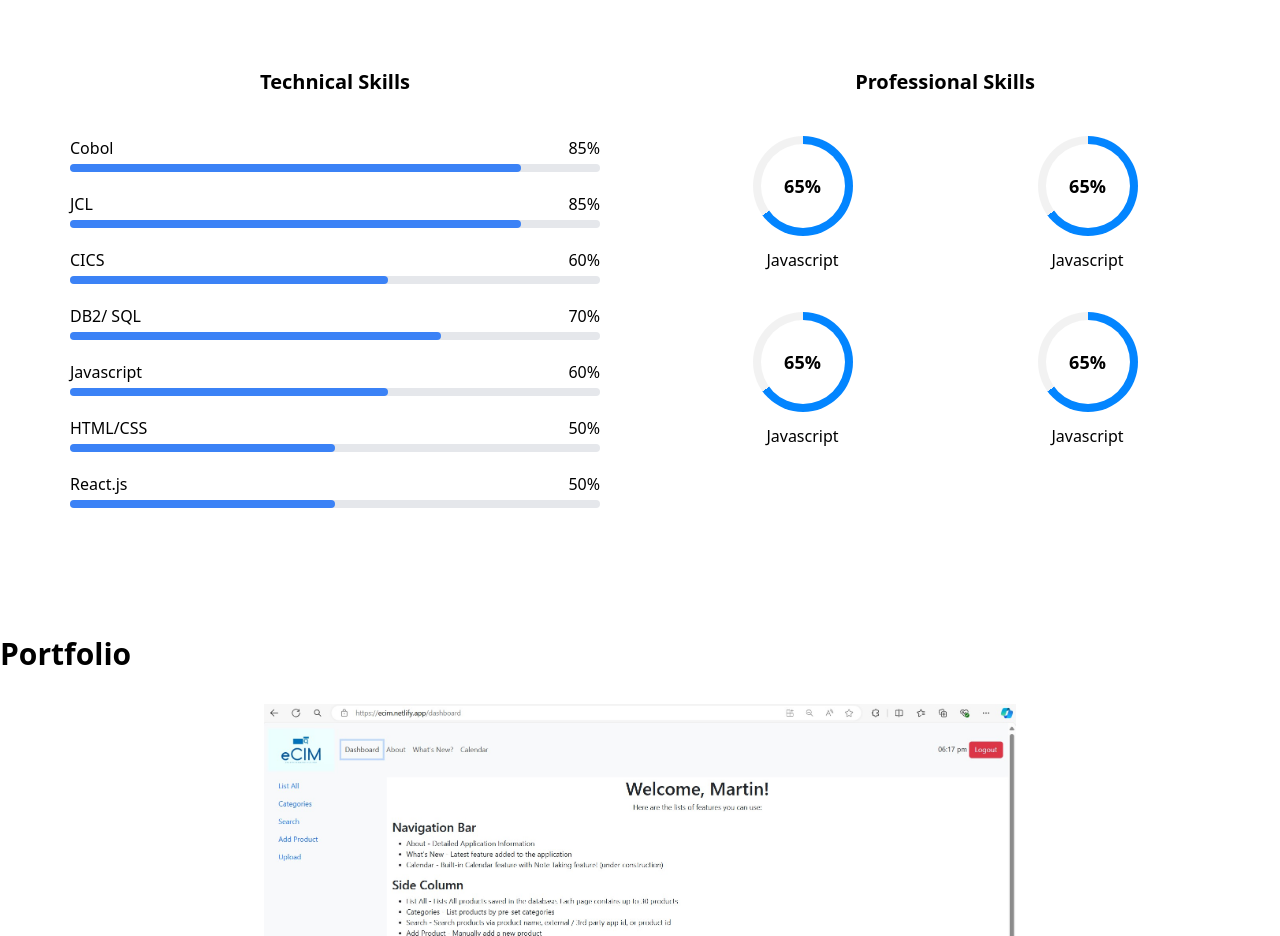
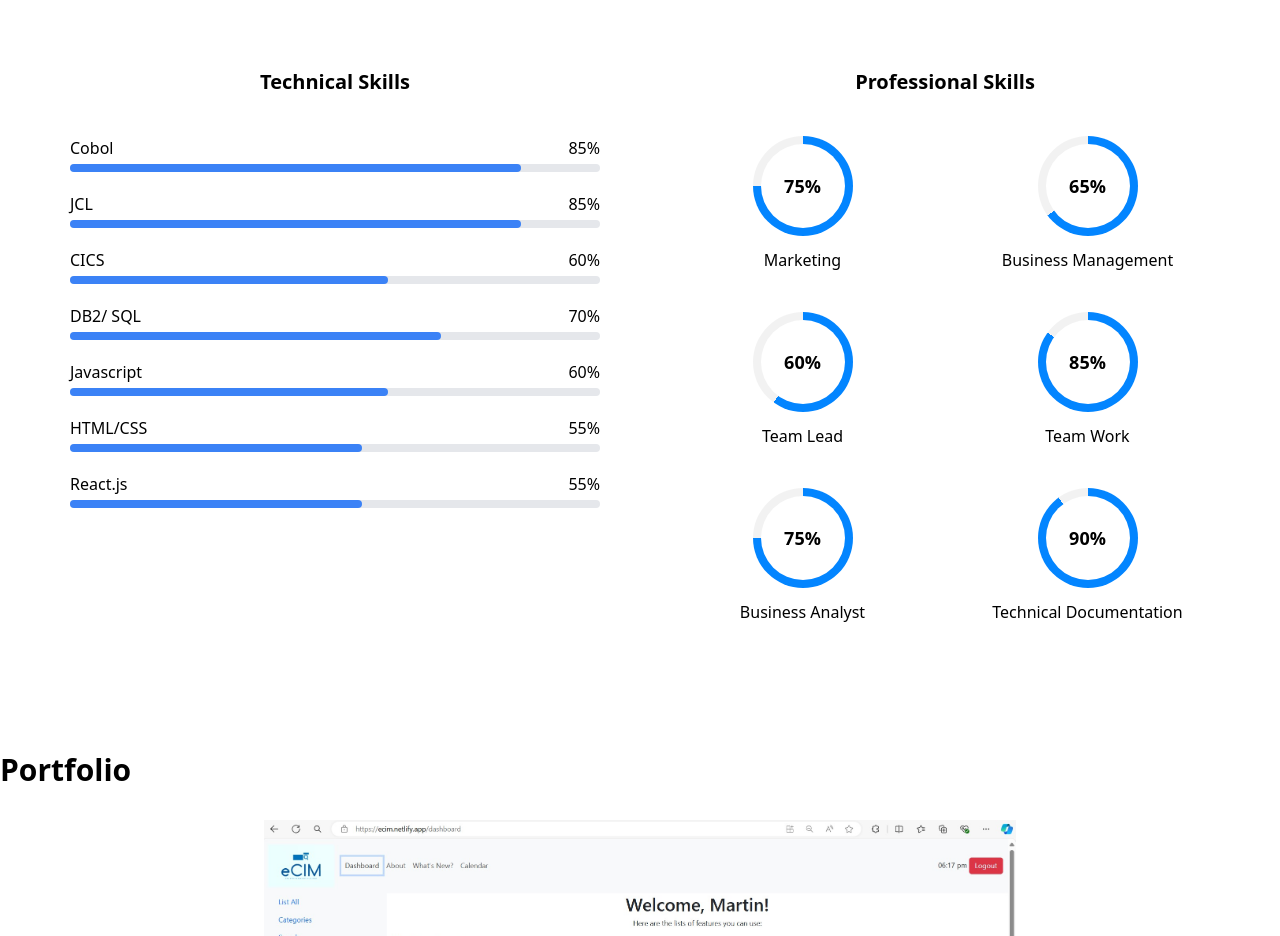
Before and after one commit to gmlwisemail2022/portfolio, a React (Create React App) app: page / in a window 1280 px wide. Shown: the part 2500-3436 px from the top of the page. Built offline with nearby package versions, Linux system fonts and the light colour scheme.

Commit message:
Update SkillsSectionComponent.jsx

```diff
--- a/src/components/SkillsSectionComponent.jsx
+++ b/src/components/SkillsSectionComponent.jsx
@@ -64,35 +64,45 @@ const skillsObj = [
   {
     id: 0,
     title: "HTML/CSS",
-    percentage: 50,
+    percentage: 55,
   },
   {
     id: 0,
     title: "React.js",
-    percentage: 50,
+    percentage: 55,
   },
 ];
 
 const professionalSkillsObj = [
   {
     id: 0,
-    title: "Javascript",
+    title: "Marketing",
+    percentage: 75,
+  },
+  {
+    id: 0,
+    title: "Business Management",
     percentage: 65,
   },
   {
     id: 0,
-    title: "Javascript",
-    percentage: 65,
+    title: "Team Lead",
+    percentage: 60,
   },
   {
     id: 0,
-    title: "Javascript",
-    percentage: 65,
+    title: "Team Work",
+    percentage: 85,
   },
   {
     id: 0,
-    title: "Javascript",
-    percentage: 65,
+    title: "Business Analyst",
+    percentage: 75,
+  },
+  {
+    id: 0,
+    title: "Technical Documentation",
+    percentage: 90,
   },
 ];
 
```
